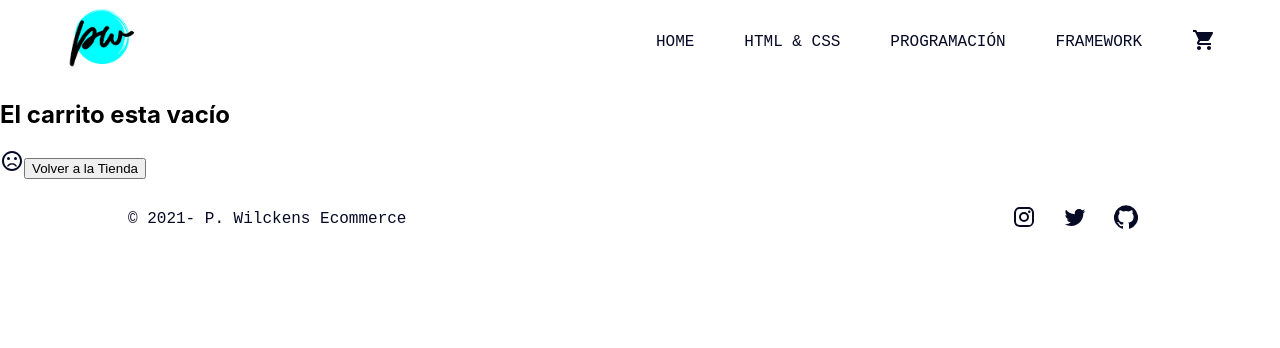
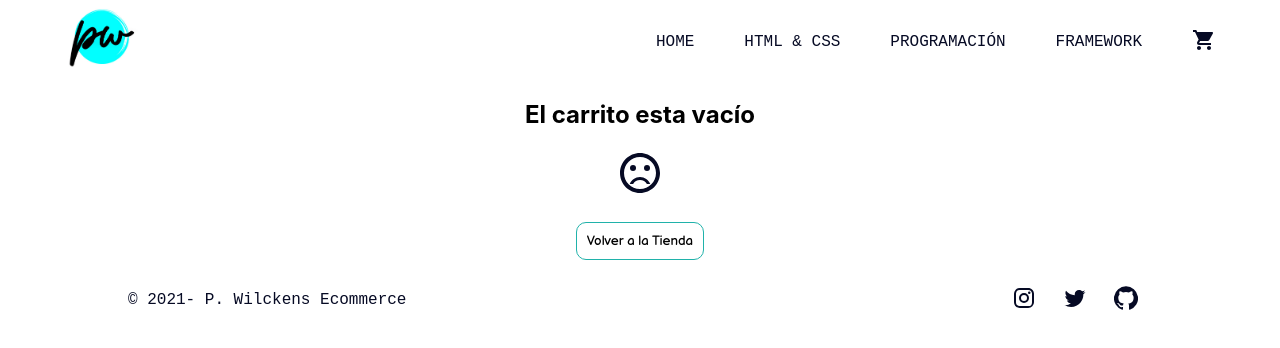
Before and after one commit to Phoebe-WD/ecommerce-wilckens, a React (Create React App) app: page /cart in a window 1280 px wide. Shown: the top 348 px of the page. Built offline with nearby package versions, Linux system fonts and the light colour scheme; no server answers.

Commit message:
Item Collection II done

```diff
--- a/src/App.js
+++ b/src/App.js
@@ -8,6 +8,7 @@ import Footer from "./components/Footer/Footer";
 import Error404 from "./components/Error404/Error404";
 import CartProvider from "./components/Context/CartContext";
 import CartContainer from "./components/CartContainer/CartContianer";
+import FinalizarCompra from "./components/FinalizarCompra/FinalizarCompra";
 
 function App() {
   return (
@@ -34,6 +35,9 @@ function App() {
             <Route exact path="/cart">
               <CartContainer />
             </Route>
+            <Route exact path="/finalizarcompra">
+              <FinalizarCompra />
+            </Route>
             <Route exact path="">
               <Error404 />
             </Route>
--- a/src/components/Cart/Cart.css
+++ b/src/components/Cart/Cart.css
@@ -1,10 +1,16 @@
  .Cart {
-     display: block;
-     margin: 0 auto;
+     display: flex;
+     flex-flow: column nowrap;
+     justify-content: space-between;
+     align-items: center;
  }
 
  .Cart h2 {
      text-align: center;
+ }
+
+ .Cart a {
+     text-decoration: none;
  }
 
  .Cart button {
--- a/src/components/Cart/Cart.jsx
+++ b/src/components/Cart/Cart.jsx
@@ -2,6 +2,7 @@ import React from "react";
 import { useCart } from "../Context/CartContext";
 import "./Cart.css";
 import DeleteIcon from "@material-ui/icons/Delete";
+import { Link } from "react-router-dom";
 
 export default function Cart() {
   const carrito = useCart();
@@ -44,6 +45,9 @@ export default function Cart() {
         );
       })}
       <div className="precioTotal">Total: ${total > 0 ? total : 0}</div>
+      <Link to="/finalizarcompra">
+        <button>Finalizar Compra</button>
+      </Link>
       <button onClick={carrito.clear}>Limpiar Carrito</button>
     </div>
   );
--- /dev/null
+++ b/src/components/Cart/EmptyCart.css
@@ -0,0 +1,36 @@
+   .EmptyCart {
+       display: flex;
+       flex-flow: column nowrap;
+       justify-content: space-between;
+       align-items: center;
+   }
+
+   .EmptyCart a {
+       text-decoration: none;
+   }
+
+   .EmptyCart button {
+       display: block;
+       margin: 0 auto;
+       margin-top: 5px;
+       border: 1px solid lightseagreen;
+       background-color: #fff;
+       cursor: pointer;
+       padding: 10px;
+       font-family: 'Balsamiq Sans',
+           cursive;
+       font-weight: 400;
+       border-radius: 10px;
+   }
+
+   .EmptyCart button:hover {
+       color: #fff;
+       background-color: lightseagreen;
+       transition: all .4s ease;
+   }
+
+   .EmptyCart .MuiSvgIcon-root {
+       width: 2em;
+       height: 2em;
+       margin-bottom: 20px;
+   }
--- a/src/components/Cart/EmptyCart.jsx
+++ b/src/components/Cart/EmptyCart.jsx
@@ -1,6 +1,7 @@
 import React from "react";
 import SentimentVeryDissatisfiedIcon from "@material-ui/icons/SentimentVeryDissatisfied";
 import { Link } from "react-router-dom";
+import "./EmptyCart.css";
 
 export default function EmptyCart() {
   return (
--- /dev/null
+++ b/src/components/FinalizarCompra/FinalizarCompra.jsx
@@ -0,0 +1,39 @@
+import React, { useState } from "react";
+import { useCart } from "../Context/CartContext";
+import { getFirestore } from "../../firebase";
+
+export default function FinalizarCompra() {
+  const [order, setOrder] = useState("");
+  const carrito = useCart();
+  const cart = carrito.isCart.addedItem;
+  const total = carrito.isCart.totalPrice;
+  //   const cantidad = carrito.isCart.totalQuantity;
+  const updateOrder = () => {
+    const db = getFirestore();
+    const orderCollection = db.collection("orders");
+    const newOrder = {
+      buyer: {
+        name: "Jane Doe",
+        phone: "+569999999",
+        email: "janedoe@doe.com",
+      },
+      items: [{ cart }],
+      total: total,
+      date: new Date(),
+    };
+    orderCollection.add(newOrder).then(({ id }) => {
+      setOrder(id);
+      console.log(id);
+      console.log(newOrder);
+    });
+  };
+  return (
+    <div className="FinalizarCompra">
+      {order ? (
+        <h3>Tu número de orden es: {order}</h3>
+      ) : (
+        <button onClick={updateOrder}>Crear número de orden</button>
+      )}
+    </div>
+  );
+}
```
